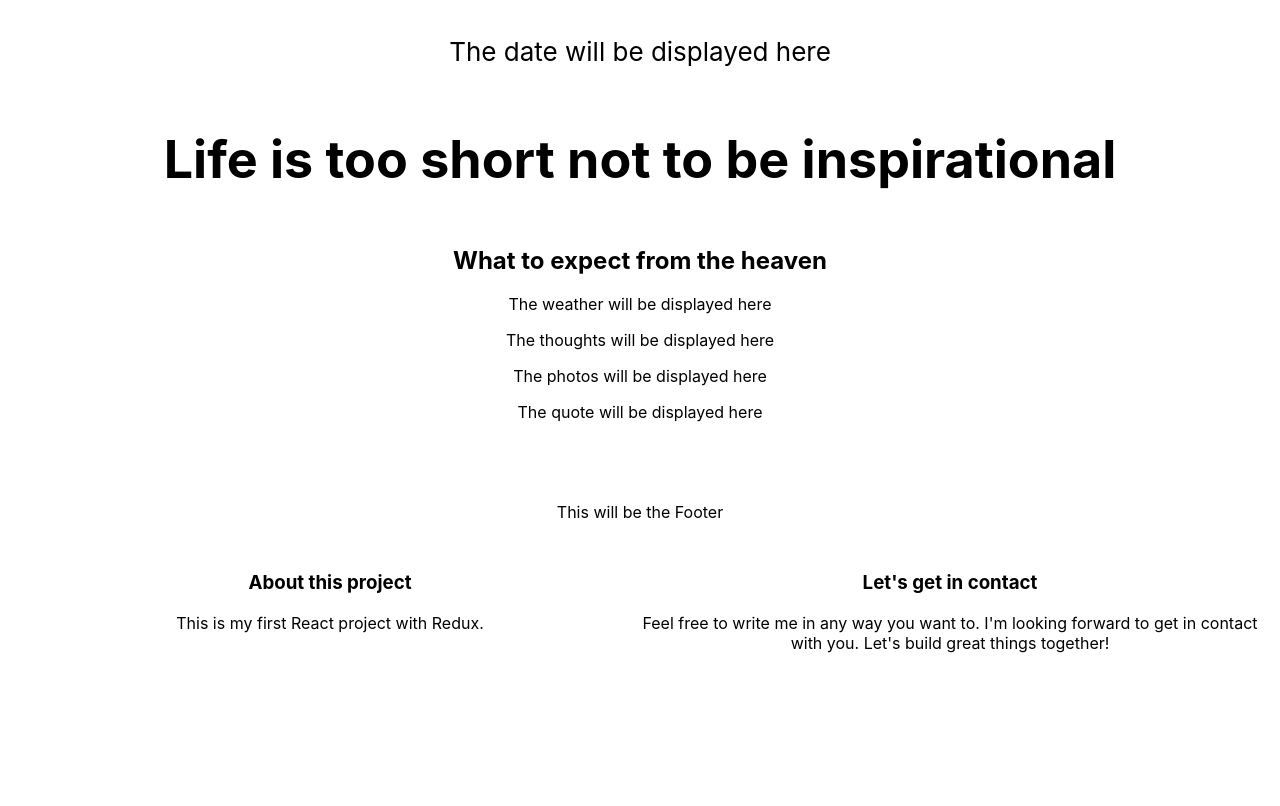
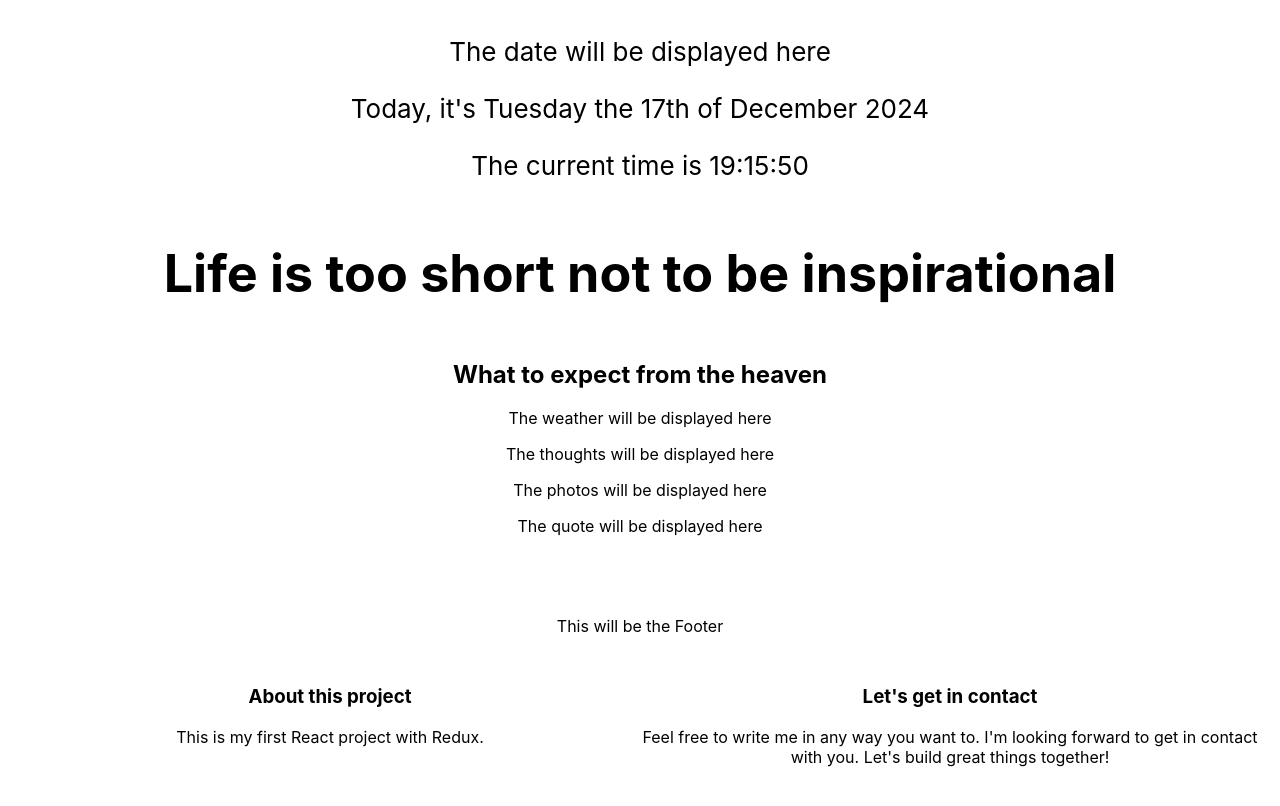
Before and after one commit to sabrinaaileen/redux-app, a React (Create React App) app: page / in a window 1280 px wide. Shown: the top 806 px of the page. Built offline with nearby package versions, Linux system fonts and the light colour scheme.

Commit message:
Worked on CurrentDate.js
Renamed it because of problems, added date and time with useState and useEffect

```diff
--- a/src/App.js
+++ b/src/App.js
@@ -1,17 +1,17 @@
-import React from "react";
+import React, { useState } from "react";
 import Weather from "./Weather";
-import Date from "./Date";
+import CurrentDate from "./CurrentDate";
 import Thoughts from "./Thoughts";
 import Photos from "./Photos";
 import Quote from "./Quote";
 import "./App.css";
 
-function App() {
+function App(props) {
   return (
     <div className="App">
       <header className="App-header">
         <section className="date">
-          <Date />
+          <CurrentDate />
         </section>
         <h1>Life is too short not to be inspirational</h1>
       </header>
--- /dev/null
+++ b/src/CurrentDate.js
@@ -0,0 +1,72 @@
+import React, { useState, useEffect } from "react";
+
+export default function CurrentDate() {
+  const [date, setDate] = useState(new Date());
+
+  useEffect(() => {
+    const intervallId = setInterval(() => {
+      setDate(new Date());
+    }, 1000);
+    return () => clearInterval(intervallId);
+  }, []);
+
+  //let date = new Date();
+  let hours = date.getHours();
+  if (hours < 10) {
+    hours = `0${hours}`;
+  }
+  let minutes = date.getMinutes();
+  if (minutes < 10) {
+    minutes = `0${minutes}`;
+  }
+  let seconds = date.getSeconds();
+  if (seconds < 10) {
+    seconds = `0${seconds}`;
+  }
+  let days = [
+    "Sunday",
+    "Monday",
+    "Tuesday",
+    "Wednesday",
+    "Thursday",
+    "Friday",
+    "Saturday",
+  ];
+  let day = days[date.getDay()];
+  let months = [
+    "January",
+    "February",
+    "March",
+    "April",
+    "May",
+    "June",
+    "July",
+    "August",
+    "September",
+    "October",
+    "November",
+    "December",
+  ];
+  let month = months[date.getMonth()];
+  let currentDay = date.getDate();
+  if (currentDay === 1) {
+    currentDay = `${currentDay}st`;
+  } else if (currentDay === 2) {
+    currentDay = `${currentDay}nd`;
+  } else if (currentDay === 3) {
+    currentDay = `${currentDay}rd`;
+  } else {
+    currentDay = `${currentDay}th`;
+  }
+  let year = date.getFullYear();
+  let actualDate = `Today, it's ${day} the ${currentDay} of ${month} ${year}`;
+  let actualTime = `The current time is ${hours}:${minutes}:${seconds}`;
+
+  return (
+    <div>
+      <p>The date will be displayed here</p>
+      <p>{actualDate}</p>
+      <p>{actualTime}</p>
+    </div>
+  );
+}
--- a/src/Date.js
+++ /dev/null
@@ -1,3 +0,0 @@
-export default function Date() {
-  return <p>The date will be displayed here</p>;
-}
```
